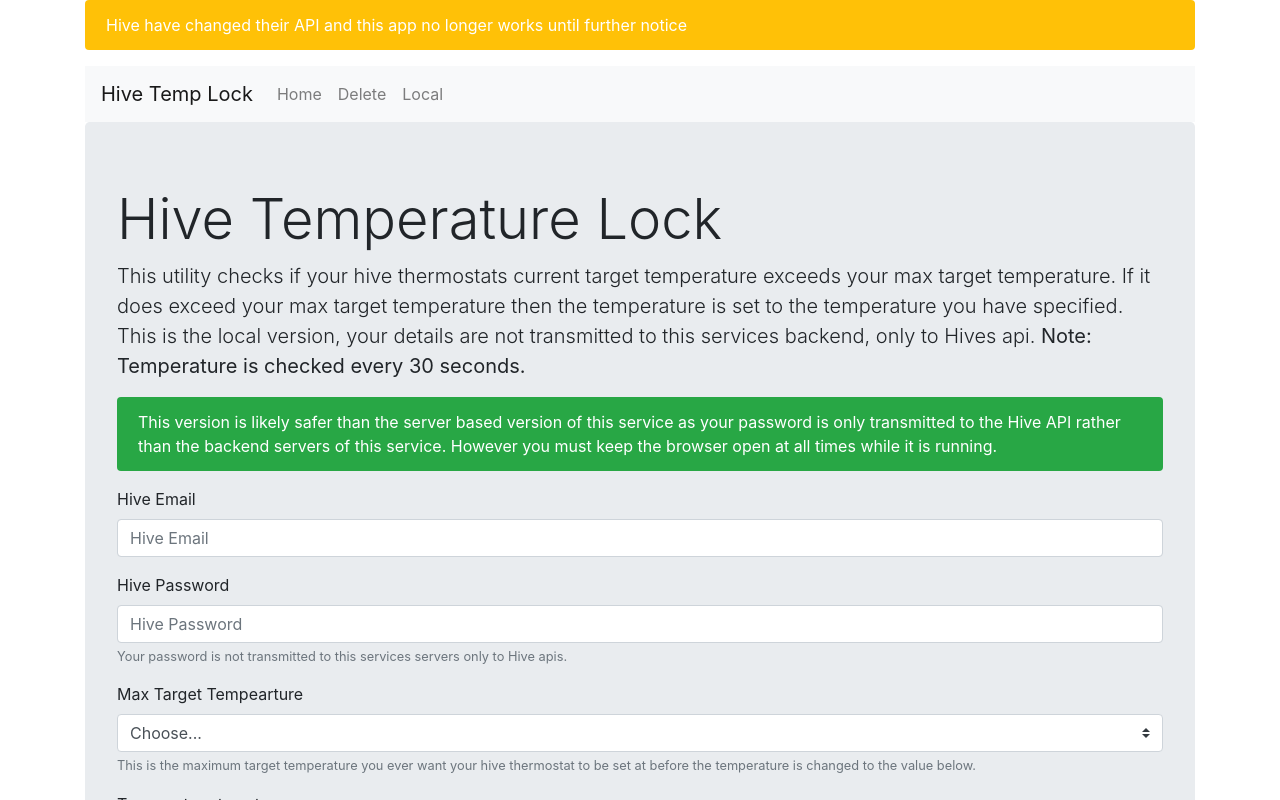
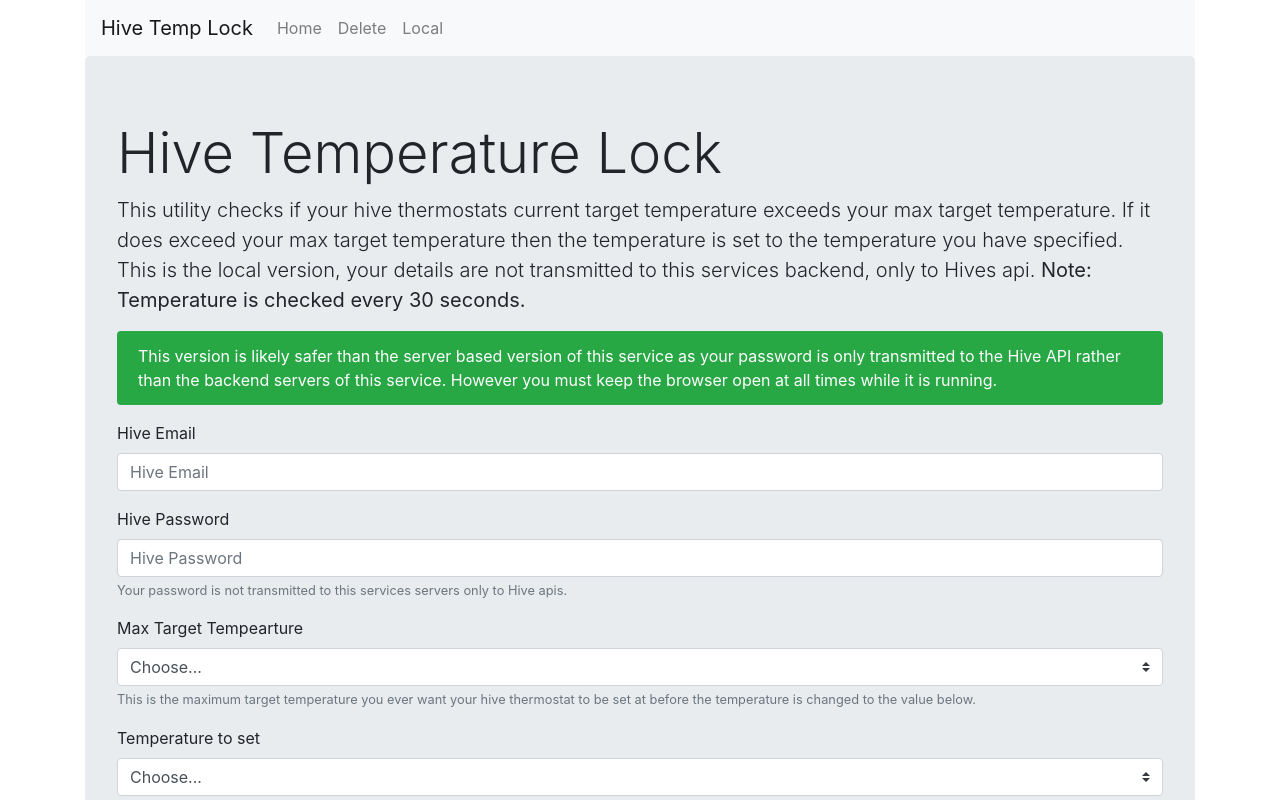
Before and after one commit to OddBlueDog/HiveTempLockClient, a React (Create React App) app: page /local in a window 1280 px wide. Shown: the top 800 px of the page. Built offline with nearby package versions, Linux system fonts and the light colour scheme.

Commit message:
remove message

```diff
--- a/src/components/App.js
+++ b/src/components/App.js
@@ -11,9 +11,6 @@
     return (
       <Router>
         <div className="container">
-          <div className="alert bg-warning text-white">
-            Hive have changed their API and this app no longer works until further notice
-          </div>
           <MainNavbar />
           <Route exact path="/" component={RegistrationForm} />
           <Route path="/delete" component={DeleteForm} />
--- a/src/components/LocalForm.js
+++ b/src/components/LocalForm.js
@@ -79,7 +79,7 @@
       deviceList: deviceList,
       thermostat: thermostat,
       thermostatId: thermostatId,
-      text: `Current target temperature is ${currentTemp}`,
+      text: `Current target temperature is ${currentTemp} or ${currentReportedTemp}`,
       id: Date.now()
     };
 
```
